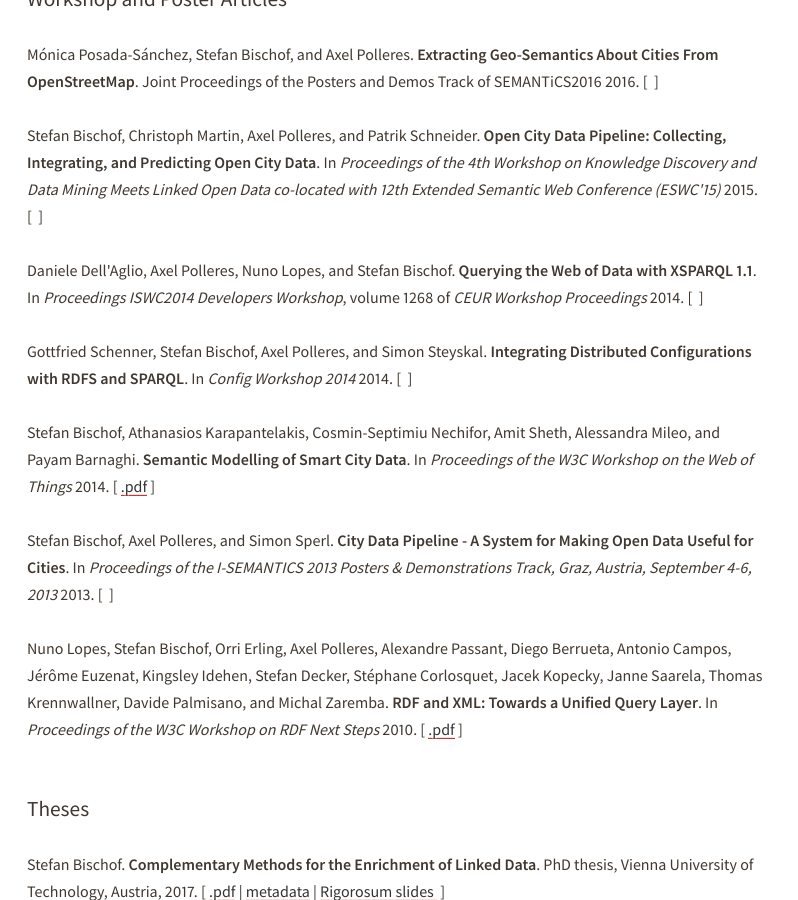
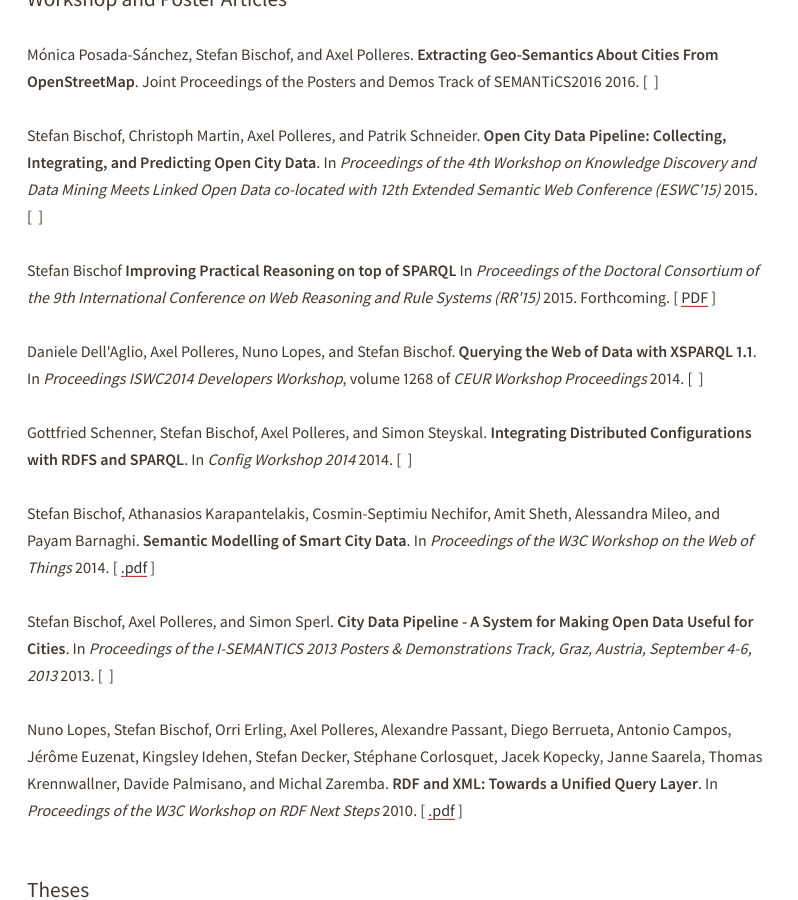
Before and after one commit to stefanbischof/stefanbischof.github.io, a Jekyll site: the page built from index.html, in a window 1280 px wide and 900 px high, scrolled down 1884 px. Shown: the whole window, without its empty margins (0-798 px from the left). Built offline with Jekyll 4.4.1, drawn with Linux system fonts in a browser that asks for light colours; a style sheet for code colours, icons or effects is not loaded.

Commit message:
Added RR DC paper to publications

```diff
--- a/mypublications.html
+++ b/mypublications.html
@@ -33,6 +33,9 @@
 
 <p><a name="BischofMartinPolleresEtAl2015"></a>Stefan Bischof,  Christoph Martin,  Axel Polleres,  and Patrik Schneider.  <b>Open City Data Pipeline: Collecting, Integrating,  and Predicting   Open City Data</b>.  In <em>Proceedings of the 4th Workshop on Knowledge Discovery and   Data Mining Meets Linked Open Data co-located with 12th Extended Semantic Web   Conference (ESWC'15)</em> 2015. [&nbsp;<a href="http://ceur-ws.org/Vol-1365/paper3.pdf"><i class="ai ai-ceur"></i></a>&nbsp;]  </p>
 
+<p><a name="Bischof2015"></a>Stefan Bischof <b>Improving Practical Reasoning on top of SPARQL</b> In <em>Proceedings of the Doctoral Consortium of the 9th International Conference on Web Reasoning and Rule Systems (RR'15)</em> 2015. Forthcoming. [&nbsp;<a href="/pdf/bisc-2015RRDC.pdf">PDF</a>&nbsp;]  </p>
+
+
 <p><a name="DellAglioPolleresLopesEtAl2014"></a>Daniele Dell'Aglio,  Axel Polleres,  Nuno Lopes,  and Stefan Bischof.  <b>Querying the Web of Data with XSPARQL 1.1</b>.  In <em>Proceedings ISWC2014 Developers Workshop</em>,  volume 1268 of   <em>CEUR Workshop Proceedings</em> 2014. [&nbsp;<a href="http://ceur-ws.org/Vol-1268/paper19.pdf"><i class="ai ai-ceur"></i></a>&nbsp;]  </p>
 
 <p><a name="SchennerBischofPolleresEtAl2014"></a>Gottfried Schenner,  Stefan Bischof,  Axel Polleres,  and Simon Steyskal.  <b>Integrating Distributed Configurations with RDFS and SPARQL</b>.  In <em>Config Workshop 2014</em> 2014. [&nbsp;<a href="http://ceur-ws.org/Vol-1220/02_confws2014_submission_3.pdf"><i class="ai ai-ceur"></i></a>&nbsp;]  </p>
```
